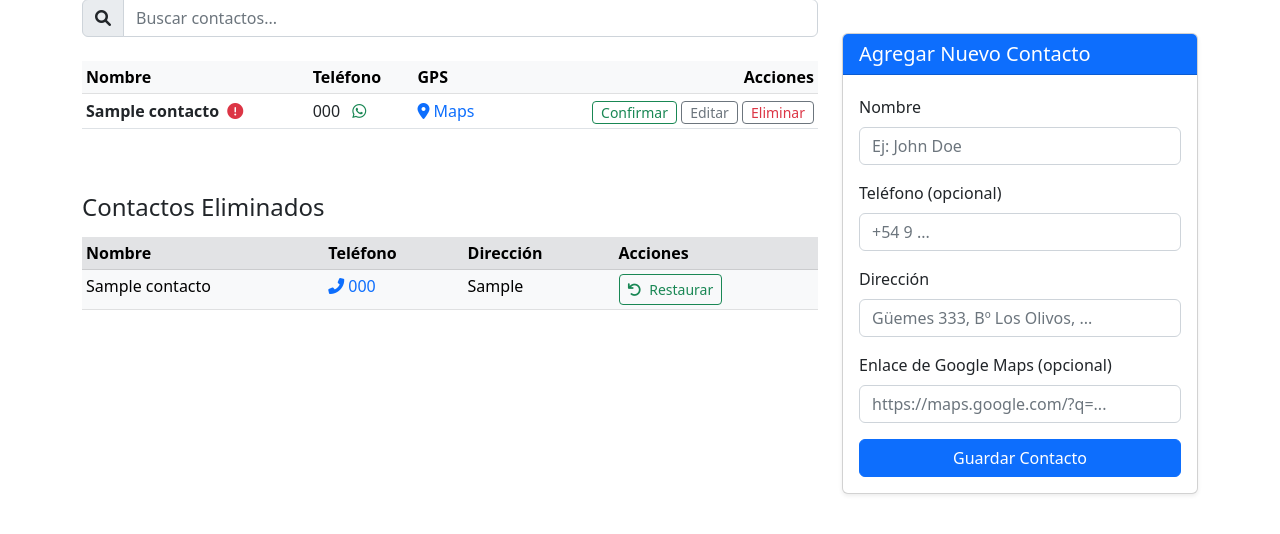
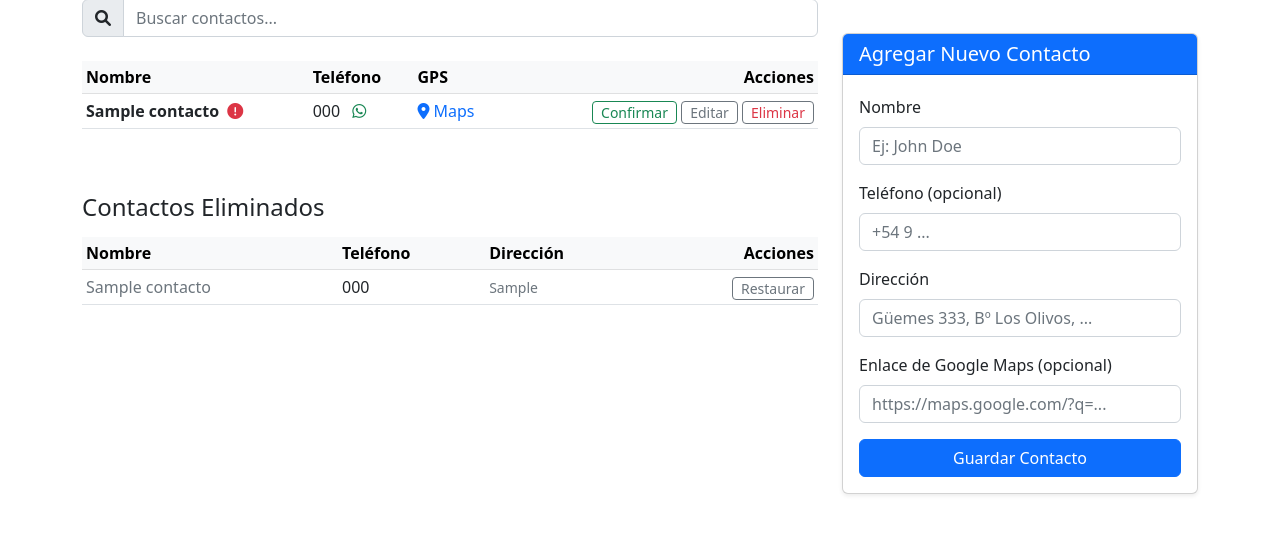
Before and after one commit to GuilloSGit/lista-contactos, a Flask app: template templates/contactos.html in a window 1280 px wide. Shown: the part 143-677 px from the top of the page. Run offline with Flask 3, Linux system fonts and the light colour scheme; the template is opened without the code that fills it: values that come from a table or form of the project are taken from there, others are empty; a user stored in the database is signed in; tables that the repository leaves empty hold one stand-in row (values such as "Sample post"); some libraries are stand-ins or nearby versions.

Commit message:
feat(ui): tabla de contactos eliminados compacta y con menos colores

```diff
--- a/templates/contactos.html
+++ b/templates/contactos.html
@@ -308,37 +308,35 @@
         <div class="mt-5">
             <h4 class="mb-3">Contactos Eliminados</h4>
             <div class="table-responsive">
-                <table id="tablaEliminados" class="table table-sm table-hover">
-                    <thead class="table-secondary">
+                <table id="tablaEliminados" class="table table-sm table-hover align-middle">
+                    <thead class="table-light">
                         <tr>
                             <th>Nombre</th>
-                            <th>Teléfono</th>
-                            <th>Dirección</th>
-                            <th>Acciones</th>
+                            <th class="text-nowrap">Teléfono</th>
+                            <th class="d-none d-md-table-cell">Dirección</th>
+                            <th class="text-end">Acciones</th>
                         </tr>
                     </thead>
                     <tbody>
                         {% for contacto in contactos_inactivos %}
-                        <tr class="table-light">
-                            <td>{{ contacto.nombre }}</td>
-                            <td>
+                        <tr>
+                            <td class="text-muted">{{ contacto.nombre }}</td>
+                            <td class="text-nowrap">
                                 {% if contacto.telefono %}
-                                <a href="tel:{{ contacto.telefono }}" class="text-decoration-none">
-                                    <i class="fas fa-phone-alt me-1"></i>{{ contacto.telefono }}
+                                <a href="tel:{{ contacto.telefono }}" class="text-decoration-none text-body">
+                                    {{ contacto.telefono }}
                                 </a>
                                 {% else %}
                                 <span class="text-muted">Sin teléfono</span>
                                 {% endif %}
                             </td>
-                            <td>{{ contacto.direccion or 'Sin dirección' }}</td>
-                            <td>
+                            <td class="d-none d-md-table-cell text-muted small">{{ contacto.direccion or 'Sin dirección' }}</td>
+                            <td class="text-end text-nowrap">
                                 <form method="POST"
                                     action="{{ url_for('restaurar_contacto', contacto_id=contacto.id) }}"
-                                    class="d-inline">
+                                    class="d-inline m-0">
                                     <input type="hidden" name="csrf_token" value="{{ csrf_token }}">
-                                    <button type="submit" class="btn btn-sm btn-outline-success">
-                                        <i class="fas fa-undo me-1"></i> Restaurar
-                                    </button>
+                                    <button type="submit" class="btn btn-sm btn-outline-secondary py-0">Restaurar</button>
                                 </form>
                             </td>
                         </tr>
```
